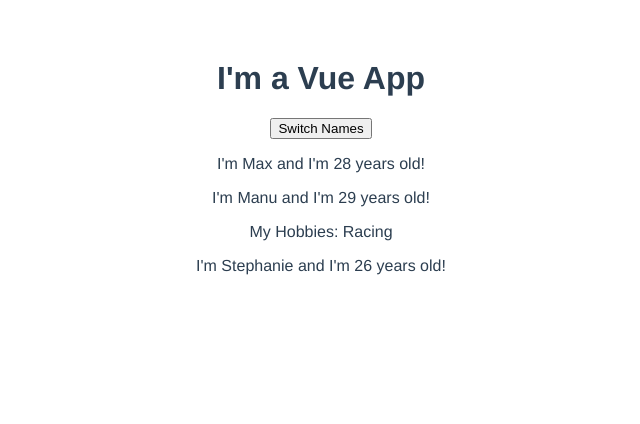
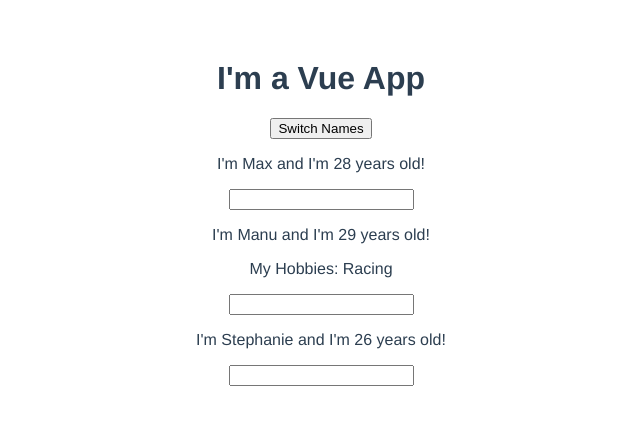
Before and after one commit to FabioZTessitore/learning-vue, a Vue app: page / in a window 1280 px wide. Shown: the top 424 px of the page, without its empty margins (319-959 px from the left). Built offline with nearby package versions, Linux system fonts and the light colour scheme.

Commit message:
two way data binding

```diff
--- a/src/App.vue
+++ b/src/App.vue
@@ -9,7 +9,7 @@
     <Person
       :name="persons[1].name"
       :age="persons[1].age"
-      @switchNames="switchNamesHandler"
+      @switch-names="switchNamesHandler"
       >My Hobbies: Racing</Person>
 
     <Person
--- a/src/components/Person.vue
+++ b/src/components/Person.vue
@@ -1,14 +1,26 @@
 <template>
   <div class="person">
-    <p @click="$emit('switchNames', 'Max!')">I'm {{name}} and I'm {{age}} years old!</p>
+    <p @click="$emit('switch-names', 'Max!')">I'm {{name}} and I'm {{age}} years old!</p>
     <p><slot></slot></p>
+    <p><input type="text" v-model="username"></p>
+    <p>{{username}}</p>
   </div>
 </template>
 
 <script>
 export default {
   name: 'Person',
-  props: [ 'name', 'age' ]
+  props: [ 'name', 'age' ],
+  data: function () {
+    return {
+      username: ''
+    };
+  },
+  watch: {
+    username: function (newName, oldName) {
+      this.$emit('switch-names', newName);
+    }
+  }
 }
 </script>
 
```
Also changed, not shown: 1 other file (tests, documents, lock files or other folders).
